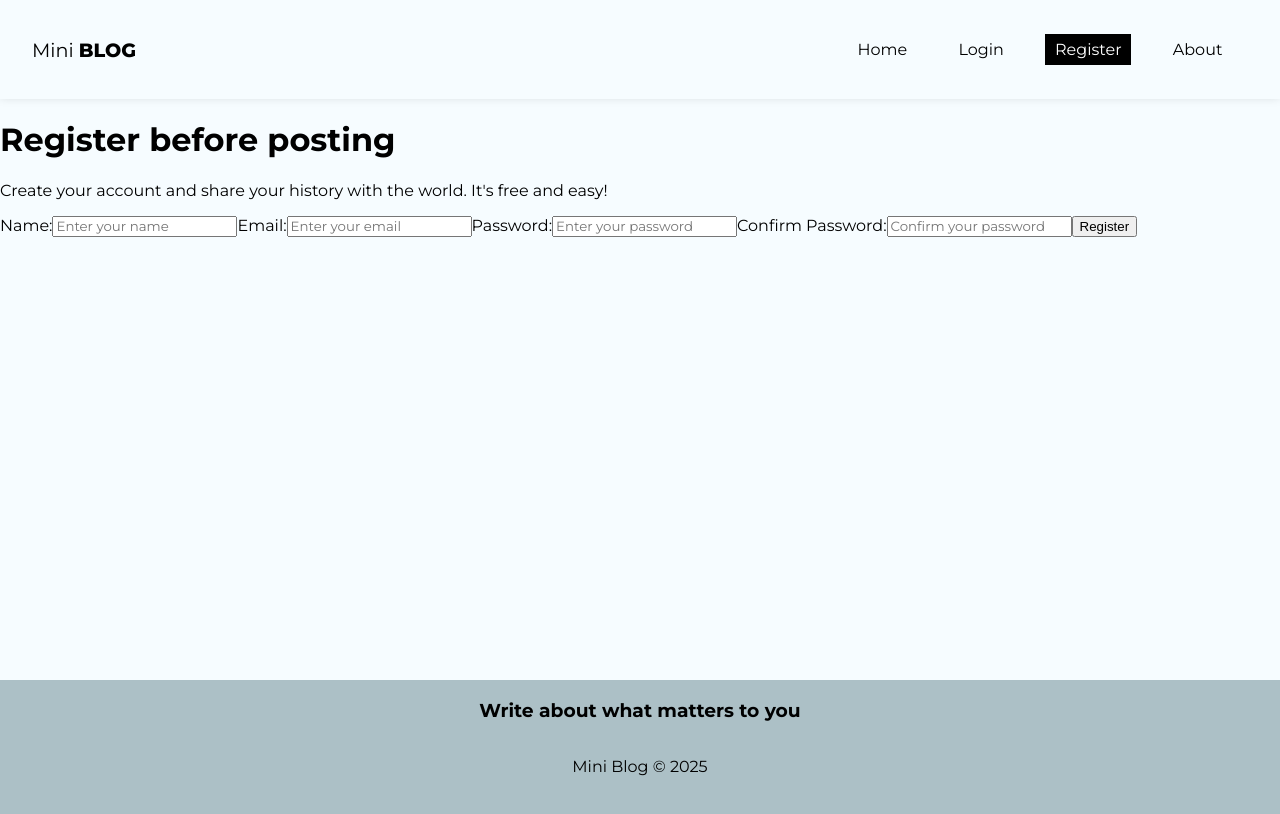
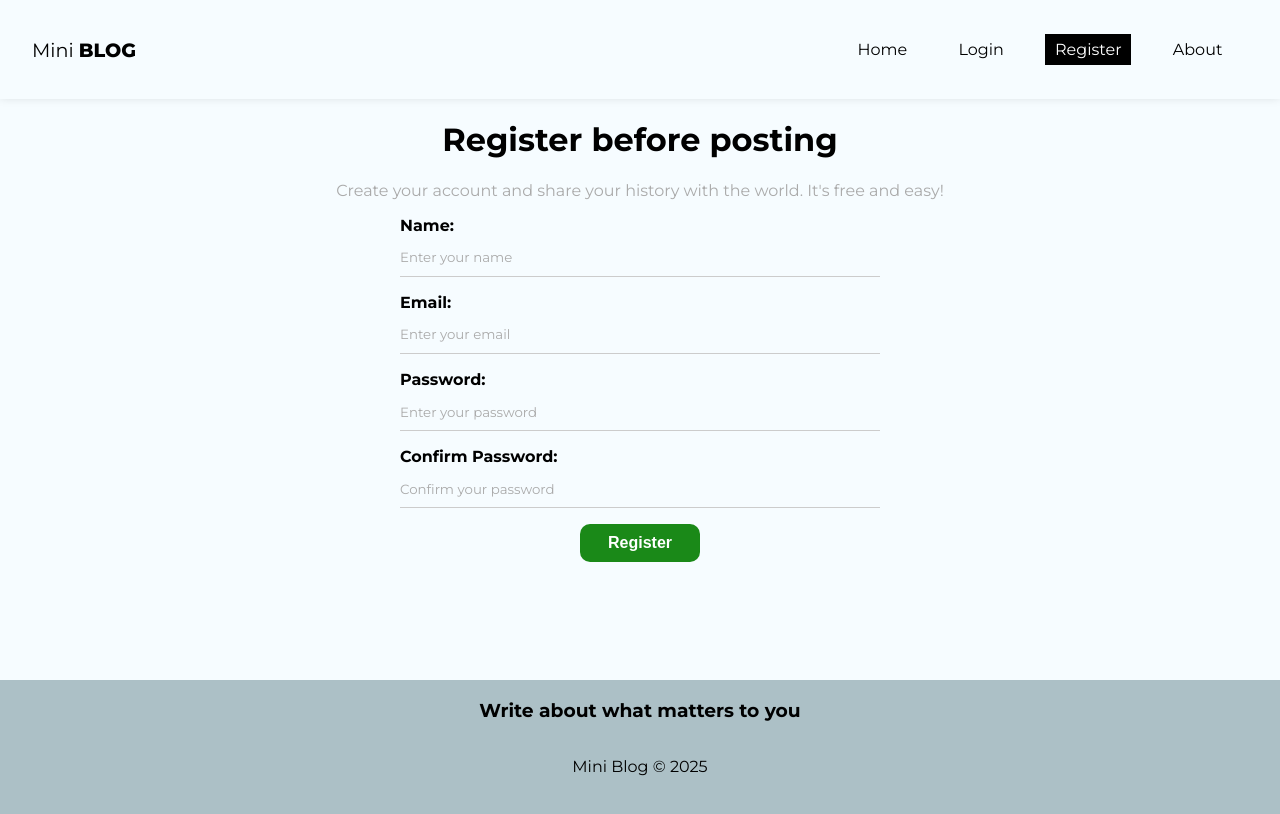
Before and after one commit to lucasldemello/react-zero-to-mastery-course, a React (Vite) app in the folder projects/miniblog/: page /register in a window 1280 px wide. Shown: the top 814 px of the page. Built offline with nearby package versions, Linux system fonts and the light colour scheme.

Commit message:
style: css for forms

```diff
--- a/projects/miniblog/src/App.css
+++ b/projects/miniblog/src/App.css
@@ -1,4 +1,7 @@
 .container {
   min-height: 60vh;
   margin-bottom: 5em;
+  padding-inline: clamp(1rem, 4vw, 2rem);
+  width: min(100%, 1200px);
+  margin-inline: auto;
 }
--- a/projects/miniblog/src/index.css
+++ b/projects/miniblog/src/index.css
@@ -31,3 +31,85 @@
 nav button:hover {
   color: #bbb;
 }
+
+form {
+  max-width: 40%;
+  margin: 0 auto;
+}
+
+label {
+  display: flex;
+  flex-direction: column;
+  margin-bottom: 1em;
+}
+
+label span {
+  margin-bottom: 0.3em;
+  font-weight: bold;
+  text-align: left;
+}
+
+input,
+textarea {
+  box-sizing: border-box;
+  border: none;
+  border-bottom: 1px solid #ccc;
+  padding: 0.8em 0em;
+  background-color: transparent;
+}
+
+input::placeholder,
+textarea::placeholder {
+  color: #aaa;
+}
+
+.btn {
+  background-color: #1a8918;
+  color: #fff;
+  text-align: center;
+  cursor: pointer;
+  border-radius: 10px;
+  width: 120px;
+  font-weight: bold;
+  border: none;
+  padding: 10px 15px;
+  font-size: 1em;
+}
+
+.btn.btn-dark {
+  background-color: #000;
+  border-radius: 0;
+}
+
+.btn.btn-outline {
+  background-color: transparent;
+  border-radius: 0;
+  color: #000;
+  border: 1px solid #000;
+  padding: 7px 30px;
+}
+
+.btn:hover {
+  background-color: #0f730c;
+  color: #fff;
+}
+
+.btn.btn-outline:hover {
+  background-color: #000;
+}
+
+.btn.btn-danger:hover {
+  background-color: #dc3545;
+}
+
+button[disabled] {
+  background-color: #aaa;
+}
+
+.container .error {
+  color: #721c24;
+  background-color: #f8d7da;
+  border: 1px solid #f5c6cb;
+  padding: 5px;
+  border-radius: 5px;
+}
--- a/projects/miniblog/src/pages/Register/Register.jsx
+++ b/projects/miniblog/src/pages/Register/Register.jsx
@@ -4,7 +4,7 @@
 
 const Register = () => {
   return (
-    <div>
+    <div className={styles.register}>
       <h1>Register before posting</h1>
       <p>
         Create your account and share your history with the world. It's free and
```
Lines whose indentation alone changed are shown as unchanged.
